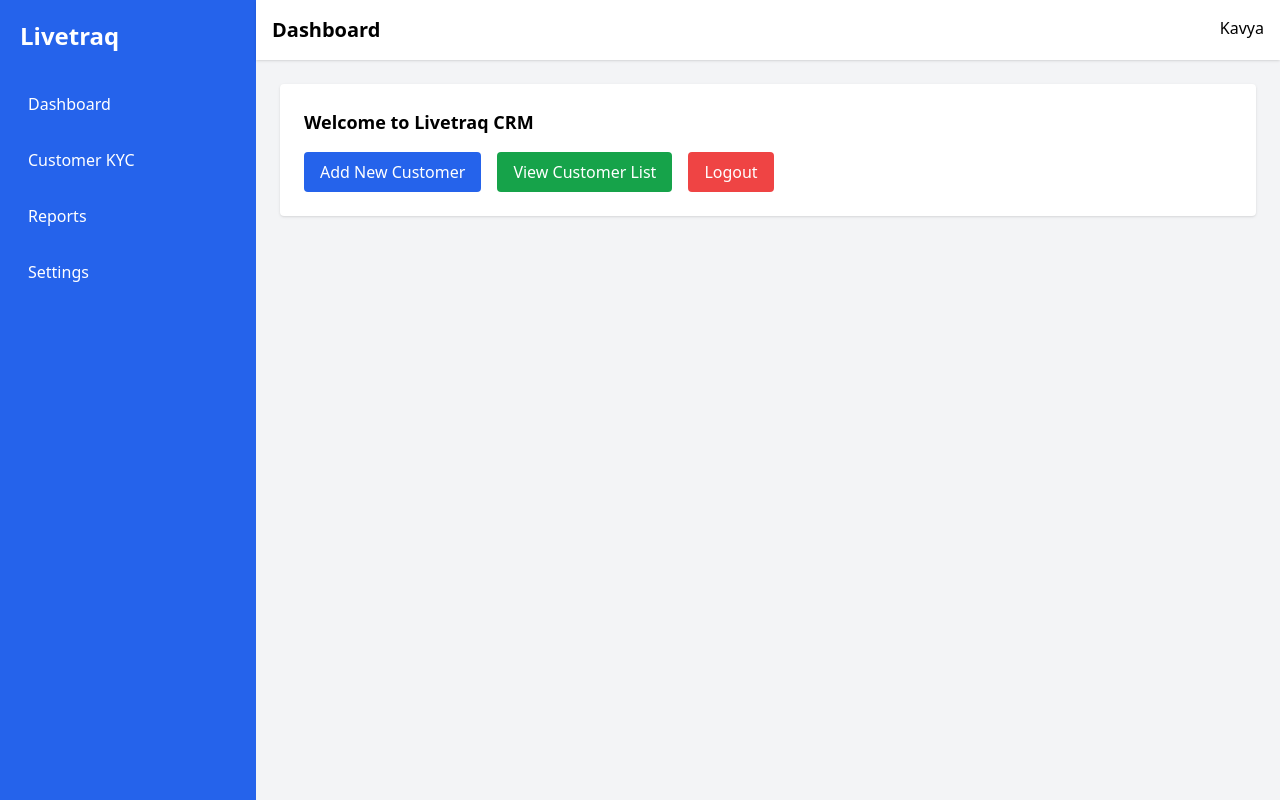
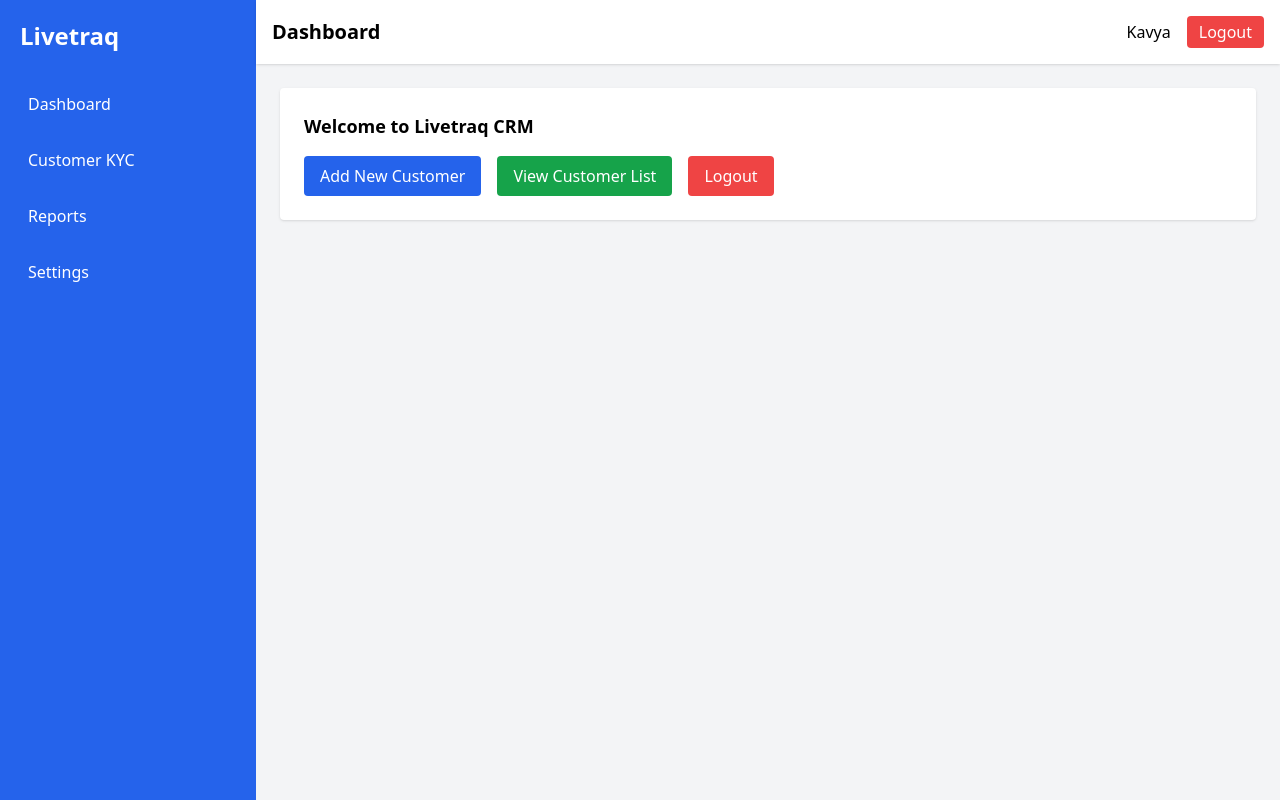
Before and after one commit to agraharamkavya/livetraq-crm, a React (Create React App) app: page /dashboard in a window 1280 px wide. Built offline with nearby package versions, Linux system fonts and the light colour scheme; sample sign-in values are in the browser's storage.

Commit message:
added back button

```diff
--- a/src/pages/CustomerList.js
+++ b/src/pages/CustomerList.js
@@ -67,7 +67,12 @@ function CustomerList() {
       <div className="flex-1 p-6">
 
         <h2 className="text-xl font-bold mb-4">Customer List</h2>
-
+      <button
+        onClick={() => navigate("/dashboard")}
+        className="mb-4 bg-gray-500 text-white px-4 py-2 rounded"
+      >
+        ← Back to Dashboard
+      </button>
         <table className="w-full bg-white shadow rounded">
           <thead className="bg-gray-200">
             <tr>
--- a/src/pages/Dashboard.js
+++ b/src/pages/Dashboard.js
@@ -32,9 +32,22 @@ function Dashboard() {
       <div className="flex-1 flex flex-col">
 
         {/* Topbar */}
-        <div className="bg-white p-4 shadow flex justify-between">
+        <div className="bg-white p-4 shadow flex justify-between items-center">
           <h1 className="text-xl font-semibold">Dashboard</h1>
-          <span>Kavya</span>
+
+          <div className="flex items-center gap-4">
+            <span>Kavya</span>
+
+            <button
+              onClick={() => {
+                localStorage.clear();
+                window.location.href = "/";
+              }}
+              className="bg-red-500 text-white px-3 py-1 rounded"
+            >
+              Logout
+            </button>
+          </div>
         </div>
 
         {/* Content */}
```
